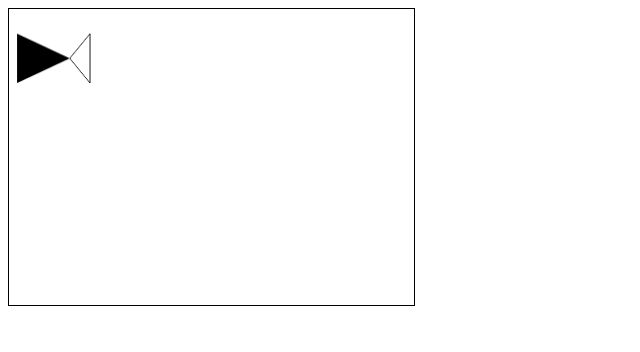
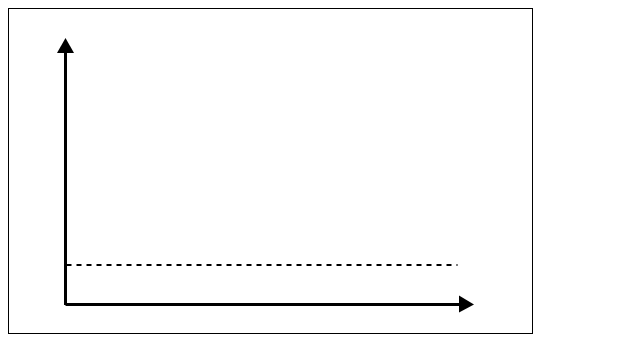
Before and after one commit to krylenger/canvasChart, a plain HTML site: page index.html in a window 1280 px wide. Shown: the whole page, without its empty margins (0-640 px from the left). Drawn offline with Linux system fonts and the light colour scheme.

Commit message:
first dashed line

```diff
--- a/chart.js
+++ b/chart.js
@@ -10,19 +10,43 @@ const draw = () => {
 	if (canvas.getContext) {
 		var ctx = canvas.getContext("2d");
 
+		// Y vector
+		ctx.lineWidth = 3;
 		ctx.beginPath();
-		ctx.moveTo(75, 50);
-		ctx.lineTo(100, 75);
-		ctx.lineTo(100, 25);
-		ctx.closePath()
+		ctx.moveTo(56.5, 296);
+		ctx.lineTo(56.5, 32);
 		ctx.stroke();
 
+		//X vector
 		ctx.beginPath();
-		ctx.moveTo(75, 50);
-		ctx.lineTo(10, 75);
-		ctx.lineTo(10, 25);
+		ctx.moveTo(56.5, 295.5);
+		ctx.lineTo(462, 295.5);
+		ctx.stroke();
 
-		ctx.fill();
+		const triangleY = new Path2D();
+		triangleY.moveTo(56.5, 29);
+		triangleY.lineTo(48, 44);
+		triangleY.lineTo(65, 44);
+		ctx.fill(triangleY)
+
+		const triangleX = new Path2D();
+		triangleX.moveTo(465, 295.5);
+		triangleX.lineTo(450, 286.5);
+		triangleX.lineTo(450, 303.5);
+		ctx.fill(triangleX)
+
+
+		//dashed line
+		ctx.lineWidth = 2;
+		ctx.setLineDash([5, 5]);
+		ctx.beginPath();
+		ctx.moveTo(57.5, 256);
+		ctx.lineTo(448.5, 256);
+		// ctx.lineTo(450, 303.5);
+		ctx.stroke();
+
+
+
 	}
 }
 
--- a/index.html
+++ b/index.html
@@ -10,7 +10,7 @@
 </head>
 
 <body>
-	<canvas id="canvas" class="canvas" height="300" width="500px"></canvas>
+	<canvas id="canvas" class="canvas" height="324" width="523"></canvas>
 </body>
 
 <script src="./chart.js"></script>
--- a/style.css
+++ b/style.css
@@ -1,5 +1,4 @@
 .canvas {
 	border: 1px solid black;
-	height: 296px;
-	width: 405px;
+
 }
```
